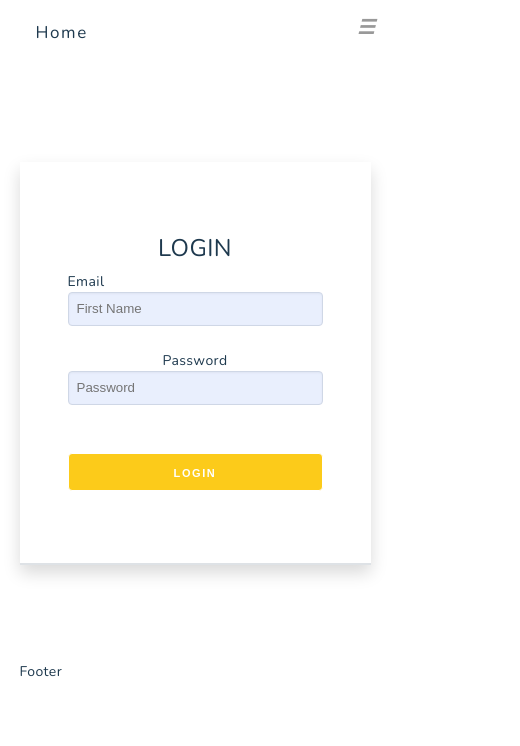
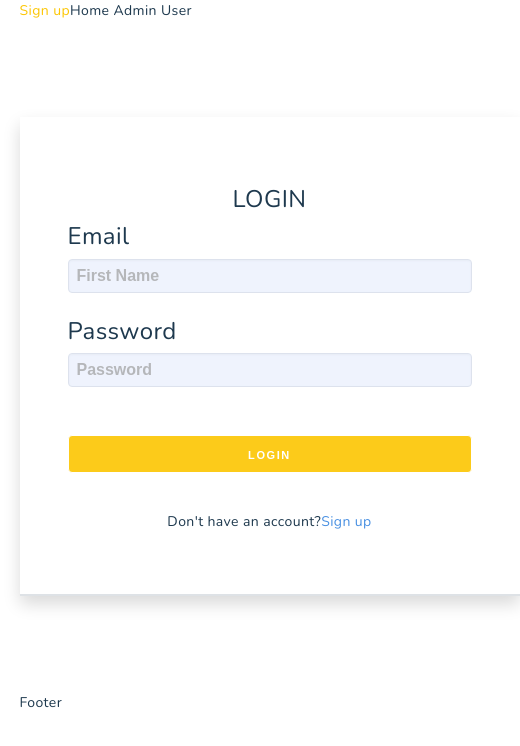
Before and after one commit to tamunoibi/Banka, a plain HTML site: page UI/login.html in a window 390 px wide. Shown: the whole page, 520 px wide, since content can reach past the window. Drawn offline with nearby package versions, Linux system fonts and the light colour scheme.

```diff
--- a/UI/js/main.js
+++ b/UI/js/main.js
@@ -1,8 +1,21 @@
+
+/*
+==================================> Responsive top nav
+*/
+
+function displayToggle() {
+  var x = document.getElementById("myTopnav");
+  if (x.className === "topnav") {
+    x.className += " responsive";
+  } else {
+    x.className = "topnav";
+  }
+}
+
 /*
 ==================================> Ripple Effect on buttons
  */
 const rippler = document.querySelectorAll('.rippler');
-
 Array.prototype.forEach.call(rippler, function(b){
   b.addEventListener('click', createRipple);
 })
@@ -25,15 +38,3 @@
 
   circle.classList.add('ripple');
 }
-/*
-==================================> Responsive top nav
-*/
-
-function ToggleDisplayNav() {
-  var x = document.getElementById("mynavBar");
-  if (x.className === "navbar") {
-    x.className += " responsive";
-  } else {
-    x.className = "navbar";
-  }
-}
--- a/UI/login.html
+++ b/UI/login.html
@@ -15,33 +15,33 @@
       ======================================= Header
     -->
     <section class="height-auto width-100">
-      <ul class="navbar" id="mynavBar">
-        <li class="nav-item pos-rel-hide rippler"><a href="/">Home</a></li>
-        <li class="nav-item pos-rel-hide rippler">Nearby ATM</li>
-        <li class="nav-item pos-rel-hide rippler">Branches</li>
-        <li class="nav-item pos-rel-hide rippler float-l text-info"><a href="">Get Started</a></li>
-        <li><a href="javascript:void(0);" class="icon" onclick="ToggleDisplayNav()">
-          <i class="hamburger">&#9776;</i></a>
-        </li>
-      </ul>
-
+      <div class="topnav" id="myTopnav">
+        <a href="../index.html" class="active pos-rel-hide rippler">Home</a>
+        <a href="/UI/admin.html" class="pos-rel-hide rippler">Admin</a>
+        <a href="/UI/user.html" class="pos-rel-hide rippler">User</a>
+        <a href="/UI/signup.html" class="pos-rel-hide rippler float-l text-info">Sign up</a>
+        <a href="javascript:void(0);" class="icon" onclick="displayToggle()">
+          <i class="fa fa-bars"></i>
+        </a>
+      </div>
     </section>
     <!--
       ======================================= Login form
     -->
-    <section class="height-auto width-100">
+    <section class="height-auto">
       <div class="my-10">
-        <form action="" method="" class="border-light p-5 shadow mb-4 bg-white ">
+        <form action="" method="" class="border-light p-5 shadow mb-4 bg-white max-width-mid min-width-mid">
           <!-- Heading -->
-          <p class="h4 mb-4 text-uppercase text-center font-weight-bolder">Login</p>
-          <!-- First Name -->
-          <label class="font-weight-bold bg-yellow form-label">Email</label>
-          <input type="text" class="form-control mb-4 bg-input width-100" name="first_name" placeholder="First Name" required>
+          <h2 class="h4 mb-4 text-uppercase text-center font-weight-bolder">Login</h2>
+          <!-- Email -->
+          <label class="h4 font-weight-bold form-label ">Email</label>
+          <input type="text" class="form-control mb-4 bg-input width-100 placeholder input-text" name="email" placeholder="First Name" required>
           <!-- Password -->
-          <label class="font-weight-bold text-center form-label">Password</label>
-          <input type="password" class="form-control mb-4 bg-input width-100" placeholder="Password" name="password" required>
+          <label class="h4 font-weight-bold form-label">Password</label>
+          <input type="password" class="form-control mb-4 bg-input width-100 placeholder input-text" placeholder="Password" name="password" required>
           <!-- Submit button -->
           <button class="button button-info my-4  width-100 pos-rel-hide rippler" type="submit">Login</button>
+          <p class="text-center">Don't have an account?<a href="/UI/signup.html" class="link">Sign up</a></p>
         </form>
       </div>
 
@@ -49,7 +49,7 @@
     <!--
       ======================================= Footer
     -->
-    <section class="height-auto width-100 height-8">Footer</section>
+    <footer class="height-auto width-100 height-8">Footer</footer>
   </div>
 </body>
 <script src="js/main.js"></script>
```
Also changed, not shown: index.html (+12 -10 lines).
